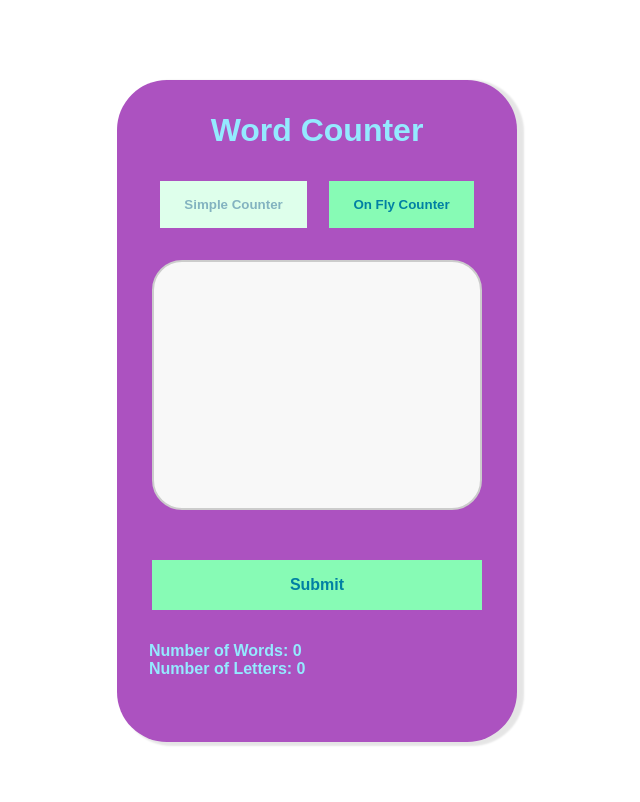
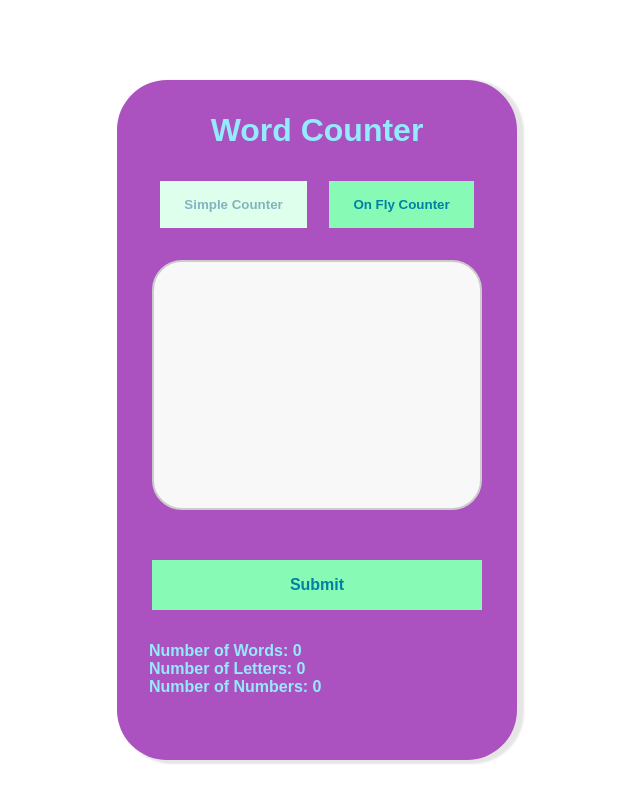
Before and after one commit to fernandohtr/voxy-interview, a React (Vite) app: page / in a window 1280 px wide. Shown: the top 802 px of the page, without its empty margins (323-963 px from the left). Built offline with nearby package versions, Linux system fonts and the light colour scheme.

Commit message:
feat: separates counting of letters and counting of numbers

```diff
--- a/src/components/Counter.tsx
+++ b/src/components/Counter.tsx
@@ -4,6 +4,7 @@ import "./Counter.css"
 export default function Counter() {
   const [numberOfWords, setNumberOfWords] = useState(0)
   const [numberOfLetters, setNumberOfLetters] = useState(0)
+  const [numberOfNumbers, setNumberOfNumbers] = useState(0)
   const [errorMessage, setErrorMessage] = useState("")
   const textAreaRef = useRef<HTMLTextAreaElement>(null)
 
@@ -16,10 +17,12 @@ export default function Counter() {
         setErrorMessage("Text input is required!");
         setNumberOfWords(0)
         setNumberOfLetters(0)
+        setNumberOfNumbers(0)
       } else {
         setErrorMessage("")
         countWords(text)
         countLetters(text)
+        countNumbers(text)
       }
     }
   }
@@ -31,9 +34,15 @@ export default function Counter() {
   }
 
   const countLetters = (text: string): void => {
-    const textWithoutSpecialCharacters = text.replace(/[^a-zA-Z0-9]/g, "")
+    const textWithoutSpecialCharacters = text.replace(/[^a-zA-Z]/g, "")
     const numberOfLetters = textWithoutSpecialCharacters.length
     setNumberOfLetters(numberOfLetters)
+  }
+
+  const countNumbers = (text: string): void => {
+    const textWithoutSpecialCharacters = text.replace(/[^0-9]/g, "")
+    const numberOfNumbers = textWithoutSpecialCharacters.length
+    setNumberOfNumbers(numberOfNumbers)
   }
 
   return (
@@ -47,6 +56,7 @@ export default function Counter() {
         {errorMessage && <div className="error-message">{errorMessage}</div> }
         {!errorMessage && <span>Number of Words: {numberOfWords}</span>}
         {!errorMessage && <span>Number of Letters: {numberOfLetters}</span>}
+        {!errorMessage && <span>Number of Numbers: {numberOfNumbers}</span>}
       </div>
     </section>
   )
--- a/src/components/CounterOnFly.tsx
+++ b/src/components/CounterOnFly.tsx
@@ -4,6 +4,7 @@ import "./Counter.css"
 export default function CounterOnFly() {
   const [numberOfWords, setNumberOfWords] = useState(0)
   const [numberOfLetters, setNumberOfLetters] = useState(0)
+  const [numberOfNumbers, setNumberOfNumbers] = useState(0)
 
 
   const inputHandler = (event: React.ChangeEvent<HTMLTextAreaElement>): void => {
@@ -11,6 +12,7 @@ export default function CounterOnFly() {
 
     countWords(text)
     countLetters(text)
+    countNumbers(text)
   }
 
   const countWords = (text: string): void => {
@@ -25,12 +27,20 @@ export default function CounterOnFly() {
     setNumberOfLetters(numberOfLetters)
   }
 
+  const countNumbers = (text: string): void => {
+    const textWithoutSpecialCharacters = text.replace(/[^0-9]/g, "")
+    const numberOfNumbers = textWithoutSpecialCharacters.length
+    setNumberOfNumbers(numberOfNumbers)
+  }
+
+
   return (
     <section>
       <textarea onChange={inputHandler}></textarea>
       <div className="result">
         <span>Number of Words: {numberOfWords}</span>
         <span>Number of Letters: {numberOfLetters}</span>
+        <span>Number of Numbers: {numberOfNumbers}</span>
       </div>
     </section>
   )
```
